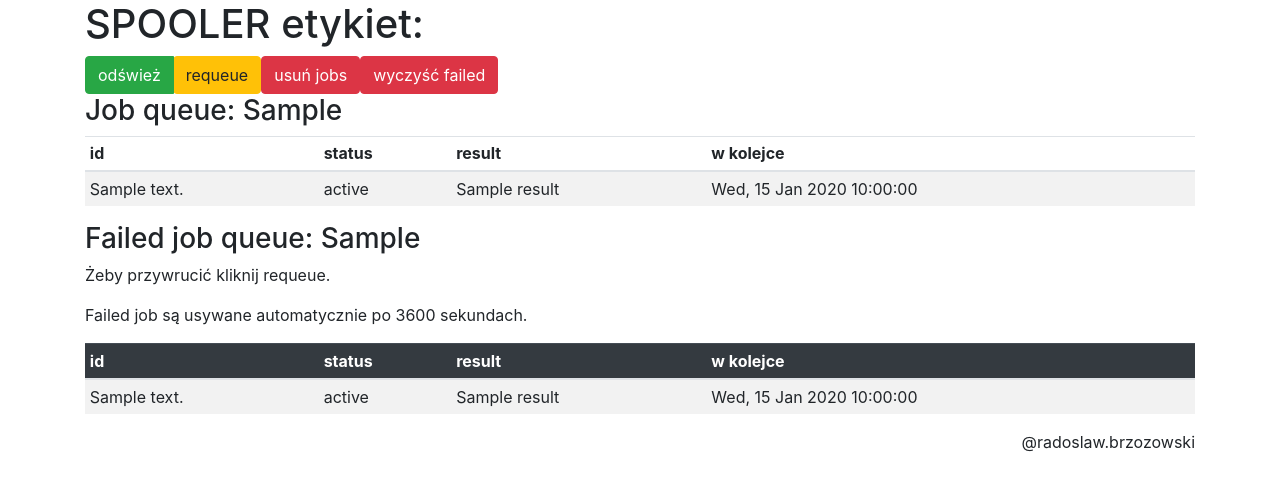
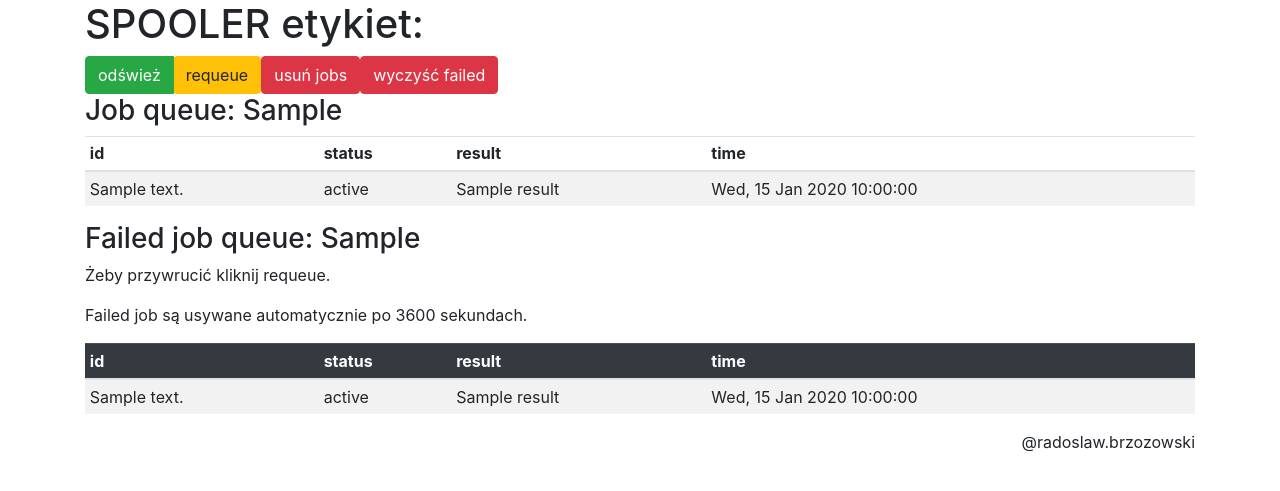
Before and after one commit to radoslav/brother_ql_print_label, a Flask app: template app/templates/index.html in a window 1280 px wide. Shown: the top 491 px of the page. Run offline with Flask 2, Linux system fonts and the light colour scheme; the template is opened without the code that fills it: most values are stand-ins (such as "Sample title", 1, 10 or a date in 2020); some libraries are stand-ins or nearby versions.

Commit message:
index refactor

```diff
--- a/app/templates/index.html
+++ b/app/templates/index.html
@@ -41,7 +41,7 @@
             <th>id</th>
             <th>status</th>
             <th>result</th>
-            <th>w kolejce</th>
+            <th>time</th>
         </tr>
         </thead>
         <tbody id="tasks">
@@ -73,7 +73,7 @@
             <th>id</th>
             <th>status</th>
             <th>result</th>
-            <th>w kolejce</th>
+            <th>time</th>
         </tr>
         </thead>
         <tbody id="tasks">
```
